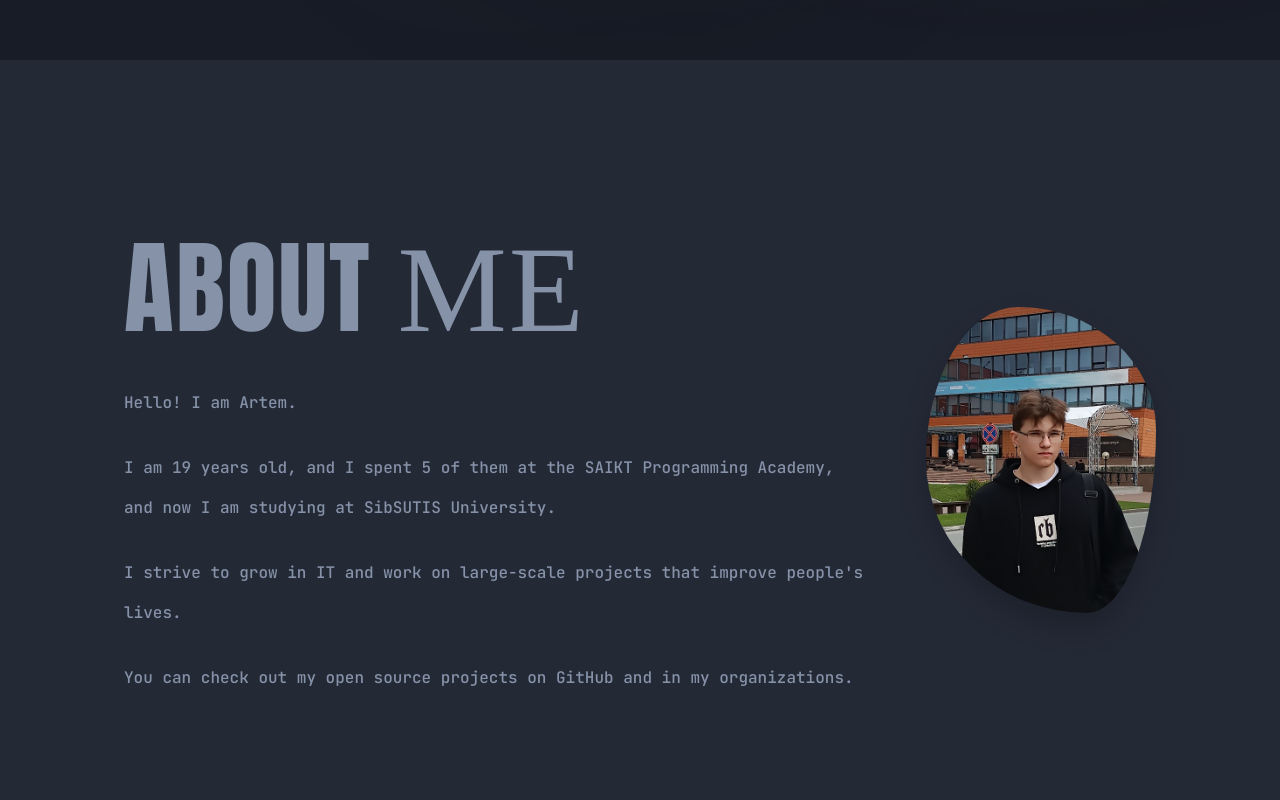
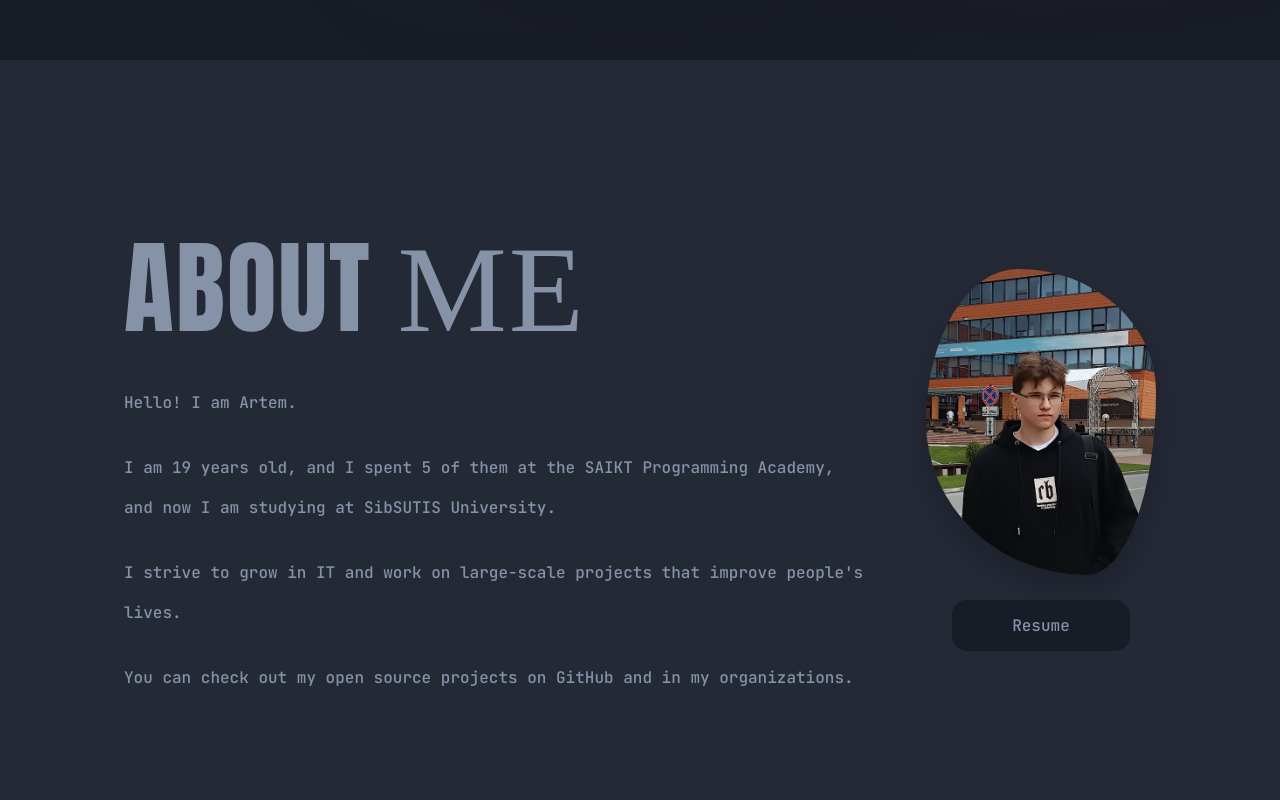
Before and after one commit to Nighty3098/Portfolio, a React (Create React App) app: page /#/ in a window 1280 px wide. Shown: the part 740-1540 px from the top of the page. Built offline with nearby package versions, Linux system fonts and the light colour scheme; a web font is replaced by a local one.

Commit message:
feat(about): add resume button and refactor layout

```diff
--- a/src/components/aboutme.tsx
+++ b/src/components/aboutme.tsx
@@ -28,23 +28,22 @@ function AboutMePage() {
       viewport={{ once: true, amount: 0.2 }}
       variants={containerVariants}
     >
-      <div className="spacer-h-150 mobile"></div>
-      <motion.div
-        variants={itemVariants}
-        style={{
-          height: "100%",
-          display: "flex",
-          flexDirection: "column",
-          alignContent: "center",
-          alignItems: "center",
-          justifyContent: "center",
-        }}
-      >
+      <div className="spacer-h-100 mobile"></div>
+      <motion.div className="image-container" variants={itemVariants}>
         <img src="me.png" alt="me" className="about-avatar" />
+        <motion.a
+          variants={itemVariants}
+          className="button"
+          href="https://docs.google.com/document/d/1F56DLD5cfGlKVzTzlpU5TD-zoJlGTi2LhfMb9mejHe8/edit?usp=sharing"
+        >
+          {t("about.resume")}
+        </motion.a>
       </motion.div>
-      <div className="spacer-h-100 mobile"></div>
       <div className="about-section-container">
-        <motion.h2 variants={itemVariants}>{t("about.title_prefix")} <span className="hw">{t("about.title_suffix")}</span></motion.h2>
+        <motion.h2 variants={itemVariants}>
+          {t("about.title_prefix")}{" "}
+          <span className="hw">{t("about.title_suffix")}</span>
+        </motion.h2>
         {aboutTexts.map((key, i) => (
           <motion.p key={i} variants={itemVariants}>
             {t(key)}
```
